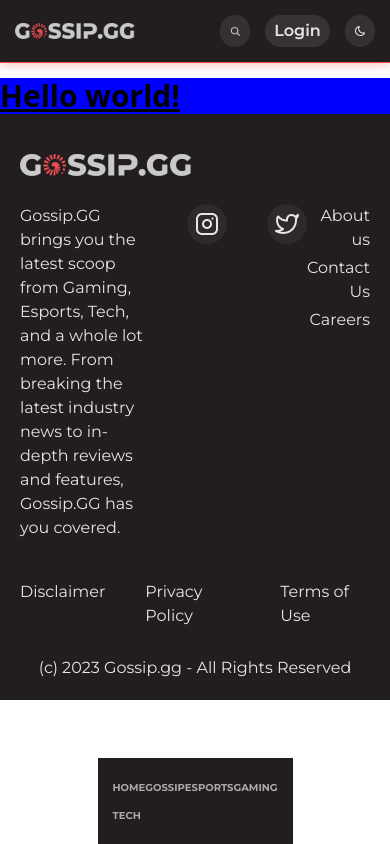
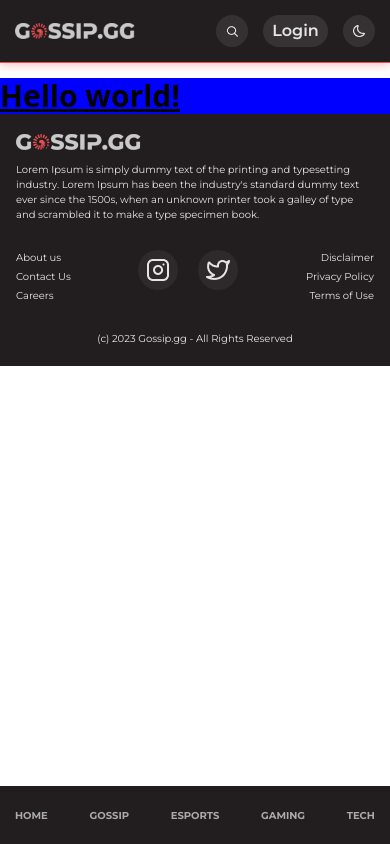
Before and after one commit to Rehman-Ali-SEOSITESOFT/GOSSIP.GG, a Next.js app: page / in a window 390 px wide. Built offline with nearby package versions, Linux system fonts and the light colour scheme.

Commit message:
mobile footer complte

```diff
--- a/src/layouts/footer/Footer.tsx
+++ b/src/layouts/footer/Footer.tsx
@@ -1,6 +1,6 @@
 import React from "react";
 import Image from "next/image";
-import logo from "../../assets/images/footer/main-logo.png";
+import logo from "../../assets/images/footer/m-footer-logo.png";
 import Instgram from "../../assets/images/footer/instagram.png";
 import Twitter from "../../assets/images/footer/twitter.png";
 
@@ -8,8 +8,8 @@
   return (
     <footer className="bg-brandDark2">
       <div className="global-section-width">
-        {/* <div className="container"> */}
-          <div className="pt-10 px-5 pb-5">
+        {/* Desktop Footer Start */}
+        <div className="pt-10 px-5 pb-5  mw-lg:hidden">
           <Image src={logo} alt="Gossip GG" />
           <div className="pt-7 flex flex-row justify-between">
             <div className="max-w-[70%]">
@@ -33,10 +33,10 @@
                 <li>
                   <a href="#">About us</a>
                 </li>
-                  <li  className="pt-1">
+                <li className="pt-1">
                   <a href="#">Contact Us</a>
                 </li>
-                  <li  className="pt-1">
+                <li className="pt-1">
                   <a href="#">Careers</a>
                 </li>
               </ul>
@@ -56,13 +56,66 @@
             </ul>
           </div>
           <div className="flex justify-center items-center pt-7 text-base font-text">
-                <p className="text-brandLightOpacity100">(c)  2023 Gossip.gg - All Rights Reserved </p>
+            <p className="text-brandLightOpacity100">
+              (c) 2023 Gossip.gg - All Rights Reserved{" "}
+            </p>
           </div>
         </div>
+        {/* Desktop Footer end */}
+        {/* Mobile Footer Start */}
+        <div className="hidden pt-5 px-4 pb-5  mw-lg:block">
+          <Image src={logo} alt="Gossip GG" />
+          <p className="pt-3 text-brandLightOpacity100  font-text2 ">
+            Lorem Ipsum is simply dummy text of the printing and typesetting
+            industry. Lorem Ipsum has been the industry's standard dummy text
+            ever since the 1500s, when an unknown printer took a galley of type
+            and scrambled it to make a type specimen book.
+          </p>
+          <div className="pt-7 flex flex-row justify-between">
+            <div>
+              <ul className="flex flex-col text-brandLightOpacity100 text-left font-text2">
+                <li>
+                  <a href="#">About us</a>
+                </li>
+                <li className="pt-1">
+                  <a href="#">Contact Us</a>
+                </li>
+                <li className="pt-1">
+                  <a href="#">Careers</a>
+                </li>
+              </ul>
             </div>
-      {/* </div> */}
+            <div className="flex flex-row">
+              <div className="h-10 w-10 mr-5 rounded-3xl bg-brandDark1 flex justify-center  items-center">
+                <Image src={Instgram} alt="Instagram Profile" />
+              </div>
+              <div className="h-10 w-10  rounded-3xl bg-brandDark1 flex justify-center  items-center">
+                <Image src={Twitter} alt="Twitter Profile" />
+              </div>
+            </div>
+            <div>
+              <ul className="flex flex-col text-brandLightOpacity100   font-text2 text-right">
+                <li>
+                  <a href="#">Disclaimer</a>
+                </li>
+                <li className="pt-1">
+                  <a href="#">Privacy Policy</a>
+                </li>
+                <li className="pt-1">
+                  <a href="#">Terms of Use</a>
+                </li>
+              </ul>
+            </div>
+          </div>
+          <div className="flex justify-center items-center pt-7  font-text2">
+            <p className="text-brandLightOpacity100">
+              (c) 2023 Gossip.gg - All Rights Reserved
+            </p>
+          </div>
+        </div>
+        {/* Mobile Footer End */}
+      </div>
     </footer>
-
   );
 };
 
--- a/src/styles/layouts/Footer.scss
+++ b/src/styles/layouts/Footer.scss
@@ -1,5 +1,11 @@
 .font-text{
   font-family: "Montserrat";
   font-style: 'normal';
-  // font-size: 14px;
 }
+
+
+.font-text2{
+  font-family: "Montserrat";
+  font-style: 'medium';
+  font-size: 10px;
+}
--- a/tailwind.config.js
+++ b/tailwind.config.js
@@ -32,19 +32,19 @@
 
       },
       screens: {
-        '2xl': {'max': '1535px'},
+        'mw-2xl': {'max': '1535px'},
         // => @media (max-width: 1535px) { ... }
 
-        'xl': {'max': '1279px'},
+        'mw-xl': {'max': '1279px'},
         // => @media (max-width: 1279px) { ... }
 
-        'lg': {'max': '1023px'},
+        'mw-lg': {'max': '1024px'},
         // => @media (max-width: 1023px) { ... }
 
-        'md': {'max': '767px'},
+        'mw-md': {'max': '767px'},
         // => @media (max-width: 767px) { ... }
 
-        'sm': {'max': '639px'},
+        'mw-sm': {'max': '639px'},
         // => @media (max-width: 639px) { ... }
       }
 
```
Also changed, not shown: src/assets/images/footer/m-footer-logo.png (added). Lines whose indentation alone changed are shown as unchanged.
